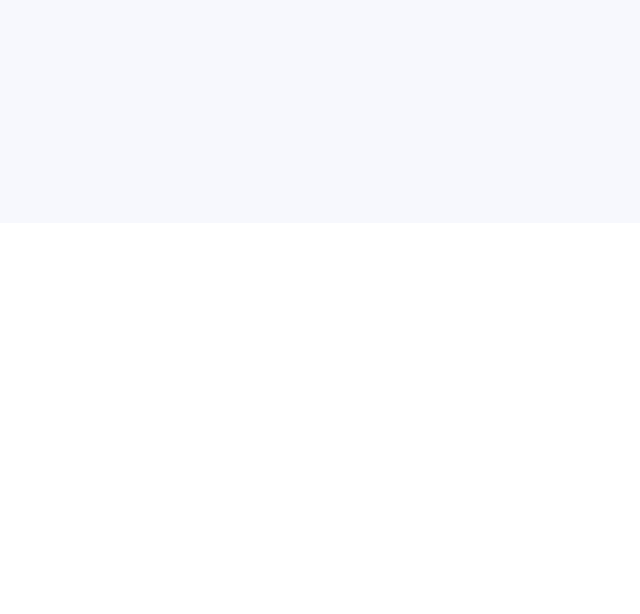
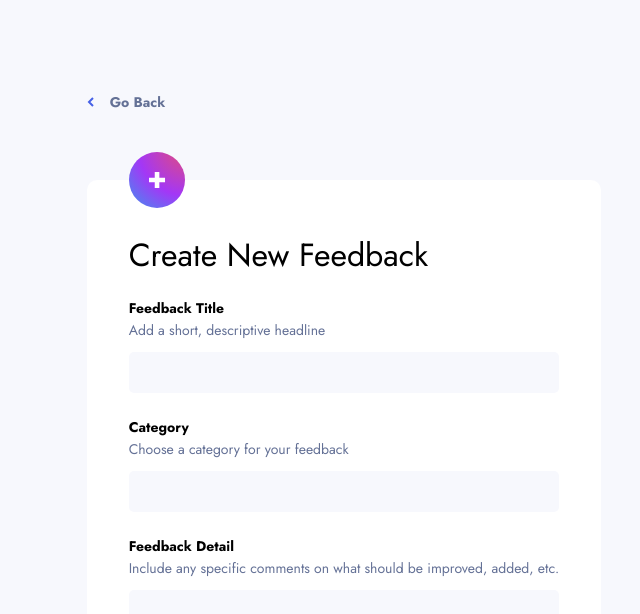
Before and after one commit to eduardsdn/feedback-tracker, a React (Create React App) app in the folder client/: page /addfeedback in a window 1280 px wide. Before the commit this address had no page. Shown: the top 614 px of the page, without its empty margins (296-936 px from the left). Built offline with nearby package versions, Linux system fonts and the light colour scheme.

Commit message:
Styled addFeedback, added navigation to it

```diff
--- a/client/package.json
+++ b/client/package.json
@@ -10,6 +10,7 @@
     "axios": "^1.6.7",
     "react": "^18.2.0",
     "react-dom": "^18.2.0",
+    "react-hook-form": "^7.51.1",
     "react-redux": "^9.1.0",
     "react-router-dom": "^6.22.3",
     "react-scripts": "5.0.1",
--- a/client/src/App.jsx
+++ b/client/src/App.jsx
@@ -2,6 +2,7 @@ import React from "react";
 import GlobalCSS from "./styles/app.module.scss";
 
 import Suggestions from "./pages/Suggestions";
+import AddFeedback from "./pages/AddFeedback";
 import Title from "./components/Title";
 import { BrowserRouter, Routes, Route } from "react-router-dom";
 
@@ -11,6 +12,7 @@ const App = function () {
       <div className={GlobalCSS.app}>
         <Routes>
           <Route path="/" element={<Suggestions />} />
+          <Route path="/addfeedback" element={<AddFeedback />}></Route>
         </Routes>
       </div>
     </BrowserRouter>
--- a/client/src/components/SuggestionsTopPanel.jsx
+++ b/client/src/components/SuggestionsTopPanel.jsx
@@ -1,4 +1,5 @@
 import React from "react";
+import { Link } from "react-router-dom";
 import suggestionsTopPanelStyle from "../styles/suggestions/suggestionsTopPanel.module.scss";
 import buttonsStyle from "../styles/buttons.module.scss";
 import lightBulbImg from "../assets/suggestions/desktop/bulb.svg";
@@ -55,12 +56,14 @@ const SuggestionsTopPanel = function ({ numOfSuggestions }) {
         </div>
       </div>
 
+      <Link to="/addfeedback">
         <button
           className={`${buttonsStyle.btn} ${buttonsStyle.purple} ${buttonsStyle.addFeedbackBtn}`}
         >
           <img src={plusIcon} alt="" />
           Add Feedback
         </button>
+      </Link>
     </div>
   );
 };
--- /dev/null
+++ b/client/src/pages/AddFeedback.jsx
@@ -0,0 +1,60 @@
+import React from "react";
+import { useForm } from "react-hook-form";
+import { Link } from "react-router-dom";
+import addFeedbackStyle from "../styles/addFeedback/addFeedback.module.scss";
+import iconArrowLeft from "../assets/shared/icon-arrow-left.svg";
+import plusIcon from "../assets/shared/icon-new-feedback.svg";
+
+const AddFeedback = function () {
+  const form = useForm();
+
+  return (
+    <div className={addFeedbackStyle.addFeedback}>
+      <header>
+        <nav className={addFeedbackStyle.navigation}>
+          <Link to="/" className={addFeedbackStyle.goBackLink}>
+            <img src={iconArrowLeft} alt="" />
+            <p className={addFeedbackStyle.linkText}>Go Back</p>
+          </Link>
+        </nav>
+      </header>
+
+      <main className={addFeedbackStyle.formContainer}>
+        <img src={plusIcon} className={addFeedbackStyle.plusIcon} alt="" />
+        <h1 className={addFeedbackStyle.formTitle}>Create New Feedback</h1>
+        <form className={addFeedbackStyle.addFeedbackForm} action="">
+          <div className={addFeedbackStyle.inputHolder}>
+            <label htmlFor="title">Feedback Title</label>
+            <p className={addFeedbackStyle.inputDescription}>
+              Add a short, descriptive headline
+            </p>
+            <input
+              className={addFeedbackStyle.inputField}
+              id="title"
+              type="text"
+            />
+          </div>
+
+          <div className={addFeedbackStyle.inputHolder}>
+            <label htmlFor="">Category</label>
+            <p className={addFeedbackStyle.inputDescription}>
+              Choose a category for your feedback
+            </p>
+            <input className={addFeedbackStyle.inputField} type="text" />
+          </div>
+
+          <div className={addFeedbackStyle.inputHolder}>
+            <label htmlFor="">Feedback Detail</label>
+            <p className={addFeedbackStyle.inputDescription}>
+              Include any specific comments on what should be improved, added,
+              etc.
+            </p>
+            <textarea className={addFeedbackStyle.inputField} />
+          </div>
+        </form>
+      </main>
+    </div>
+  );
+};
+
+export default AddFeedback;
--- /dev/null
+++ b/client/src/styles/addFeedback/addFeedback.module.scss
@@ -0,0 +1,88 @@
+@import "../variables";
+
+.addFeedback {
+  padding-top: 92px;
+  .navigation {
+    display: flex;
+    justify-content: flex-start;
+    align-items: center;
+
+    .goBackLink {
+      display: flex;
+      align-items: center;
+    }
+
+    .linkText {
+      margin-left: 16px;
+      font-weight: 700;
+      font-size: 14px;
+      color: $gray;
+    }
+
+    .arrowLeftIcon {
+    }
+  }
+
+  .formContainer {
+    position: relative;
+    margin-top: 68px;
+    padding: 52px 42px 40px 42px;
+    border-radius: 10px;
+    background-color: $white;
+
+    .plusIcon {
+      //   display: none;
+      position: absolute;
+      top: -28px;
+      left: 42px;
+    }
+
+    .addFeedbackForm {
+      margin-top: 20px;
+      display: flex;
+      flex-direction: column;
+      gap: 24px;
+      .inputHolder {
+        display: flex;
+        flex-direction: column;
+        justify-content: flex-start;
+
+        .inputField {
+          margin-top: 12px;
+          padding: 12px 24px 12px 24px;
+          border-radius: 5px;
+          font-weight: 400;
+          font-size: 15px;
+          border: none;
+          background-color: $whiteDirty;
+        }
+
+        // input[type="text"] {
+        //   padding: 12px 24px 12px 24px;
+        // }
+
+        textarea {
+          height: 120px;
+          resize: none;
+          overflow: scroll;
+        }
+
+        label {
+          counter-reset: $black;
+          font-weight: 700;
+          font-size: 14px;
+        }
+
+        .inputDescription {
+          margin-top: 2px;
+          color: $gray;
+          font-weight: 400;
+          font-size: 14px;
+        }
+
+        .textInput {
+        }
+      }
+    }
+  }
+}
--- a/client/src/styles/app.module.scss
+++ b/client/src/styles/app.module.scss
@@ -42,7 +42,7 @@ img {
   display: flex;
   justify-content: center;
   margin: 0px auto;
-  padding: 94px 165px 129px 165px;
+  padding: 0px 165px 129px 165px;
   font-family: $font;
   background-color: $whiteDirty;
   // height: 100vh;
--- a/client/src/styles/buttons.module.scss
+++ b/client/src/styles/buttons.module.scss
@@ -10,6 +10,10 @@
   font-size: 14px;
   color: $white;
   cursor: pointer;
+}
+
+a {
+  text-decoration: none;
 }
 
 .purple {
--- a/client/src/styles/suggestions/suggestions.module.scss
+++ b/client/src/styles/suggestions/suggestions.module.scss
@@ -2,6 +2,7 @@
 
 .suggestions {
   width: 100%;
+  padding-top: 94px;
   max-width: 1102px;
   display: flex;
   justify-content: center;
--- a/client/src/styles/suggestions/suggestionsTopPanel.module.scss
+++ b/client/src/styles/suggestions/suggestionsTopPanel.module.scss
@@ -48,14 +48,13 @@
   // padding: 2px;
   // transform: rotate(45deg);
   // -webkit-transform: rotate(45deg);
-  // transition: transform 0.3s ease;
+  transition: transform 0.3s ease;
 }
 // .filterArrowIcon {
 //   stroke-width: 10px;
 // }
 
 .rotate {
-  transition: transform 0.3s ease;
   transform-origin: 1 1;
   transform: rotate(180deg);
 }
```
Also changed, not shown: 1 other file (tests, documents, lock files or other folders). Lines whose indentation alone changed are shown as unchanged.
